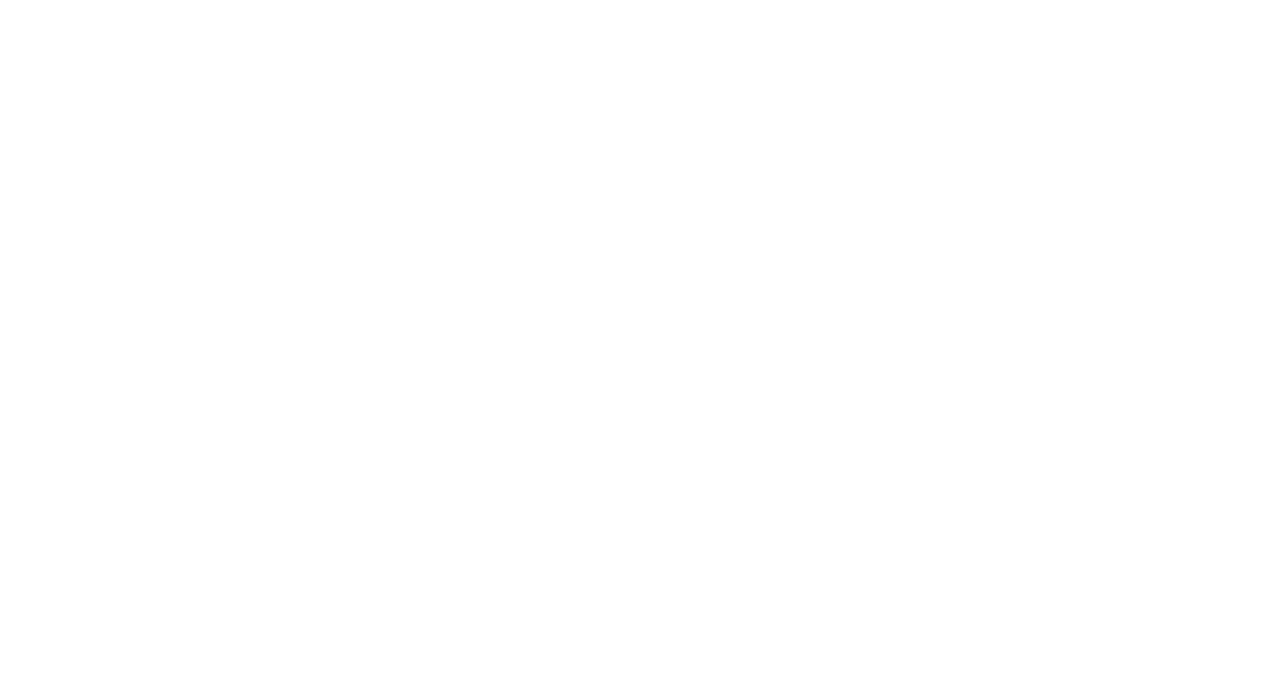
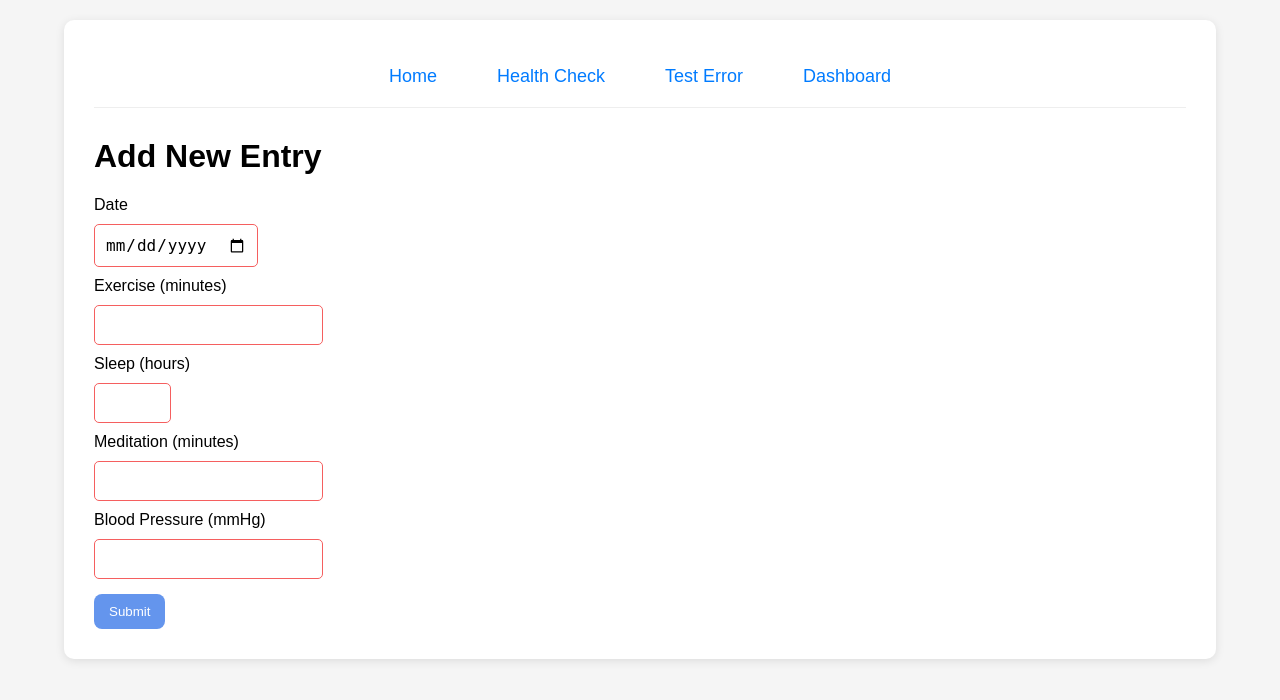
Before and after one commit to onadebi/flask_azureappinsights_test, a Flask app: page /form in a window 1280 px wide. Before the commit the part shown is empty. Shown: the top 700 px of the page. Run offline with Flask 3, Linux system fonts and the light colour scheme.

Commit message:
form submissions successfully redirecting

```diff
--- a/app.py
+++ b/app.py
@@ -1,5 +1,5 @@
 from flask import Flask
-from apptelemetry import get_logger
+from apptelemetry import get_logger; import os;
 
 # Import blueprints
 from routes.main import main_bp
@@ -14,6 +14,7 @@
 from middleware.request_logging import register_middleware
 
 app = Flask(__name__)
+app.secret_key =os.getenv('WTF_CSRF_SECRET_KEY', 'default_secret_key')
 logger = get_logger(__name__)
 
 # Register middleware
--- /dev/null
+++ b/models/forms.py
@@ -0,0 +1,21 @@
+from flask_wtf import FlaskForm
+from wtforms import StringField, SubmitField, EmailField, IntegerField, DateField
+from wtforms.validators import DataRequired, Email, NumberRange,InputRequired
+
+
+class MyForm(FlaskForm):
+    name = StringField('Name', validators=[DataRequired()])
+    email = EmailField('Email', validators=[DataRequired(), Email()]
+                       , render_kw={"placeholder": "Enter your email"}
+                       , description="Please enter a valid email address")
+    submit = SubmitField('Submit')
+
+
+class HealthDataForm(FlaskForm):
+    """Form for health data submission"""
+    date = DateField('Date', format='%Y-%m-%d', validators=[DataRequired(), InputRequired()])
+    exercise = IntegerField('Exercise (minutes)', validators=[InputRequired(), NumberRange(min=0)])
+    sleep = IntegerField('Sleep (hours)', validators=[InputRequired(), NumberRange(min=0, max=24)])
+    meditation = IntegerField('Meditation (minutes)', validators=[InputRequired(), NumberRange(min=0)])
+    blood_pressure = StringField('Blood Pressure (mmHg)', validators=[InputRequired()])
+    submit = SubmitField('Submit')
--- a/routes/main.py
+++ b/routes/main.py
@@ -1,6 +1,6 @@
 from flask import Blueprint, request, render_template, redirect, url_for
 from apptelemetry import get_logger
-import time
+from models.forms import HealthDataForm
 
 # Create the main blueprint
 main_bp = Blueprint('main', __name__)
@@ -26,13 +26,22 @@
 @main_bp.route('/form', methods=['POST', 'GET'])
 def form():
     """Handle form submission"""
-    data = request.form
-
-    if request.method == 'POST':
+    health_form = HealthDataForm()
+    if request.method == 'POST' and health_form.validate_on_submit():
+        # Process the form data
+        date = health_form.date.data
+        exercise = health_form.exercise.data
+        sleep = health_form.sleep.data
+        meditation = health_form.meditation.data
+        blood_pressure = health_form.blood_pressure.data
+        logger.info("Form submitted successfully", extra={
+            'event_name': 'form_submission',
+            'form_data': health_form.data
+        })
         return redirect(url_for('dashboard.dashboard'))
 
-    logger.info("Form submitted", extra={
-        'event_name': 'form_submission',
-        'form_data': data
+    logger.warning("FailedFormSubmission", extra={
+        'event_name': 'Invalid form submission',
+        'form_data': health_form.errors if health_form else 'No form data'
     })
-    return render_template('form.html', msg={'title': 'Form Submission', 'message': data}), 200
+    return render_template('form.html', msg={'title': 'Add New Entry','form': health_form}), 200
--- a/static/css/style.css
+++ b/static/css/style.css
@@ -43,3 +43,46 @@
 .content {
     margin-top: 20px;
 }
+
+
+/* #region Defaults */
+
+input[type="submit"],
+button {
+    outline: none;
+    color: white;
+    background-color: cornflowerblue;
+    text-transform: capitalize;
+    padding: 10px 15px;
+    border-radius: 8px;
+    border: none;
+}
+
+input[type="submit"]:hover,
+button:hover,button:focus {
+    color: black;
+}
+
+
+input[type="text"],
+input[type="email"],
+input[type="password"],
+input[type="number"],
+input[type="date"] {
+    margin: 5px 10px;
+    padding: 10px;
+    outline: none;
+    margin: 10px 0;
+    border: 1px solid #f55f5f;
+    border-radius: 5px;
+    font-size: 16px;
+}
+
+input[type="text"]:focus,
+input[type="email"]:focus,
+input[type="password"]:focus,
+input[type="number"]:focus {
+    border: 1px solid cornflowerblue;
+    transition: border-color 0.3s;
+}
+/* #endregion Defaults */
--- a/templates/form.html
+++ b/templates/form.html
@@ -0,0 +1,46 @@
+{% extends "base.html" %}
+
+{% block content %}
+  <h1>{{ msg.title }}</h1>
+  <form method="POST">
+    {{ msg.form.hidden_tag() }}
+    <div>
+      {{ msg.form.date.label }}<br>
+      {{ msg.form.date(size=32) }}<br>
+      {% for error in msg.form.date.errors %}
+        <span style="color: red;">[{{ error }}]</span>
+      {% endfor %}
+    </div>
+    <div>
+        {{ msg.form.exercise.label(class="form-label") }}<br>
+        {{ msg.form.exercise(size=32) }}<br>
+        {% for error in msg.form.exercise.errors %}
+            <span style="color: red;">[{{ error }}]</span>
+        {% endfor %}
+    </div>
+    <div>
+        {{ msg.form.sleep.label(class="form-label") }}<br>
+        {{ msg.form.sleep(size=32) }}<br>
+        {% for error in msg.form.sleep.errors %}
+            <span style="color: red;">[{{ error }}]</span>
+        {% endfor %}
+    </div>
+    <div>
+        {{ msg.form.meditation.label }}<br>
+        {{ msg.form.meditation(size=32) }}<br>
+        {% for error in msg.form.meditation.errors %}
+            <span style="color: red;">[{{ error }}]</span>
+        {% endfor %}
+    </div>
+    <div>
+        {{ msg.form.blood_pressure.label }}<br>
+        {{ msg.form.blood_pressure(size=20) }}<br>
+        {% for error in msg.form.blood_pressure.errors %}
+            <span style="color: red;">[{{ error }}]</span>
+        {% endfor %}
+    </div>
+    <div style="margin-top: 5px;">
+      {{ msg.form.submit() }}
+    </div>
+  </form>
+{% endblock %}
```
Also changed, not shown: templates/success.html (added, +10 -0 lines), models/__init__.py (added).
